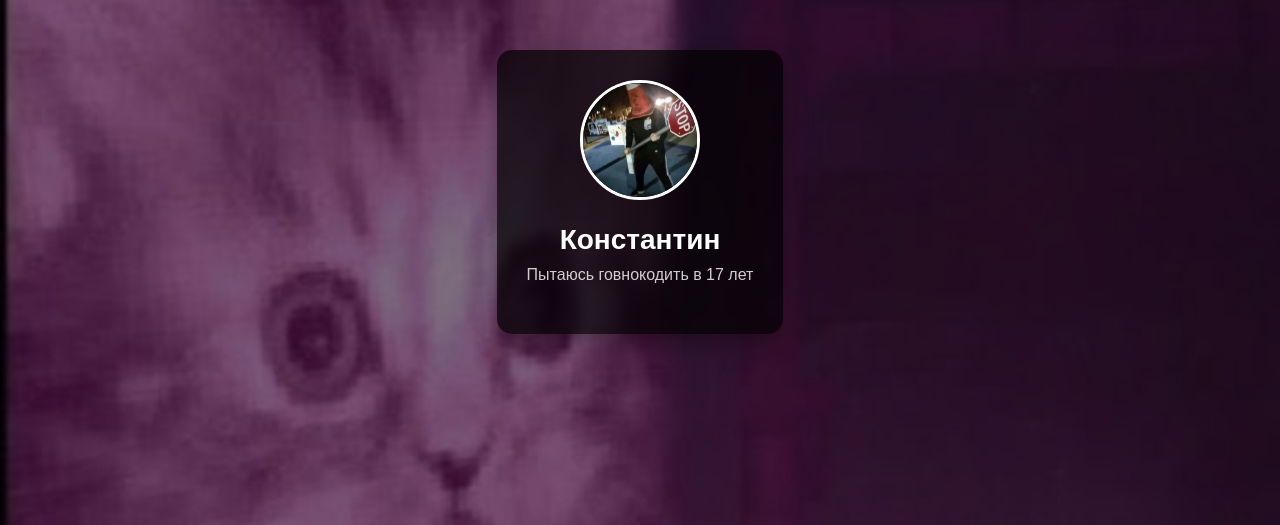
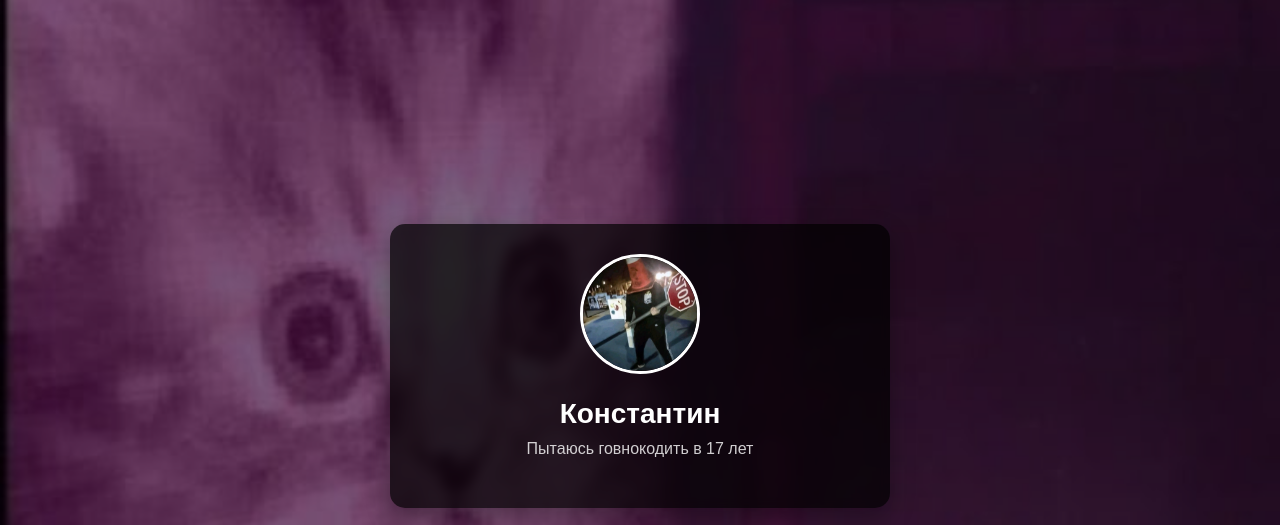
Before and after one commit to Dispelin/Site, a plain HTML site: page index.html in a window 1280 px wide. Shown: the top 525 px of the page. Drawn offline with Linux system fonts and the light colour scheme.

Commit message:
Update style.css

```diff
--- a/css/style.css
+++ b/css/style.css
@@ -11,9 +11,11 @@ body {
     background-position: center;
     background-attachment: fixed;
     min-height: 100vh;
+    margin: 0;
     display: flex;
     flex-direction: column;
-    justify-content: space-between;
+    justify-content: center;
+    align-items: center;
     color: white;
 }
 
@@ -29,13 +31,14 @@ body {
 
 .profile-panel {
     background-color: rgba(0, 0, 0, 0.7);
+    width: 90%;
     max-width: 500px;
-    margin: 50px auto;
     padding: 30px;
     border-radius: 15px;
     text-align: center;
     backdrop-filter: blur(5px);
     box-shadow: 0 10px 25px rgba(0, 0, 0, 0.3);
+    margin: 20px 0;
 }
 
 .avatar {
```
